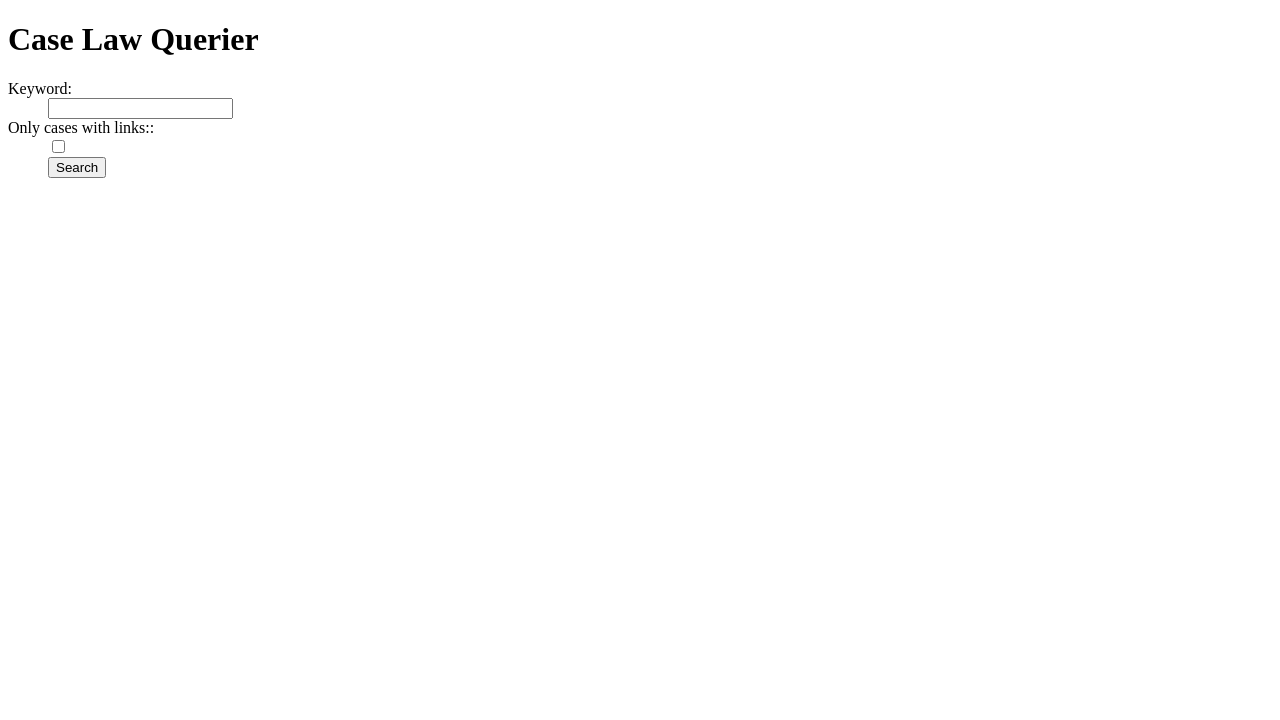
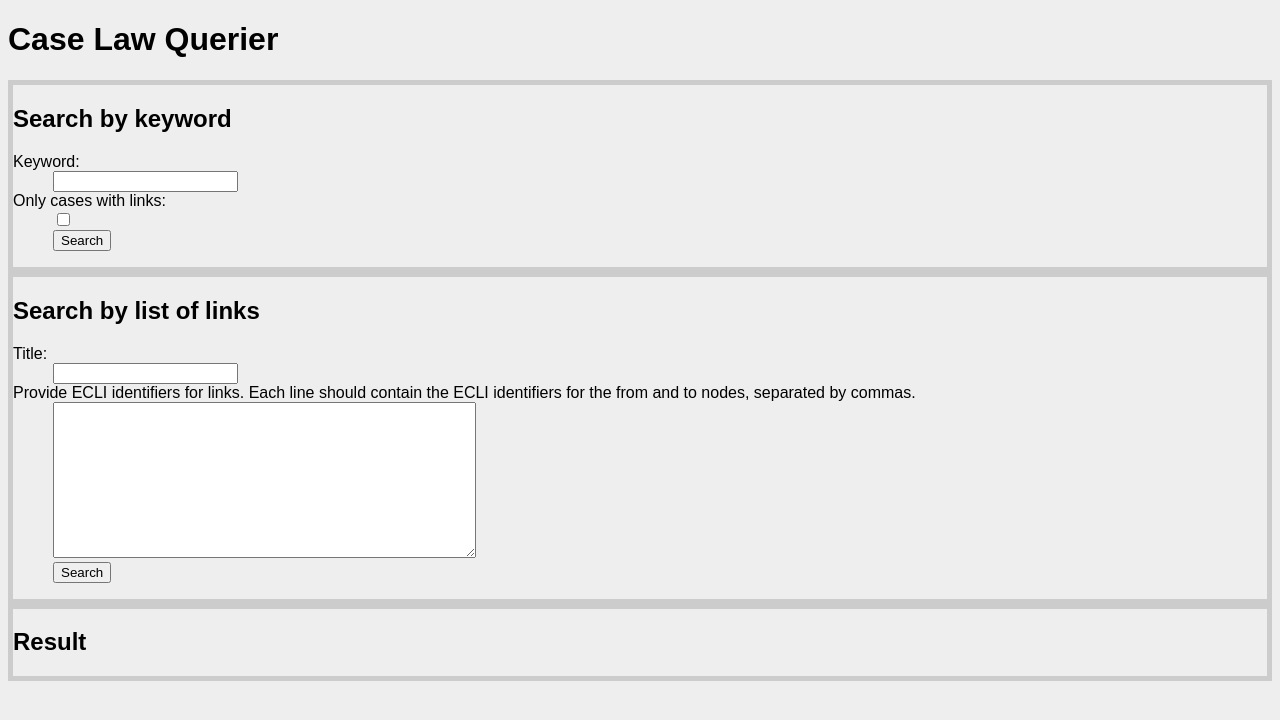
Before and after one commit to caselawanalytics/CaseLawAnalytics, a Flask app: page / in a window 1280 px wide. Shown: the top 720 px of the page. Run offline with Flask 2, Linux system fonts and the light colour scheme.

Commit message:
Added functionality to app

```diff
--- /dev/null
+++ b/blazegraph_querier/law_to_network.py
@@ -0,0 +1,2 @@
+
+url = "http://linkeddata.overheid.nl/service/get-links?ext-id=http://wetten.overheid.nl/id/BWBR0005290/2017-01-01/0/Boek7/Titeldeel10/Afdeling6/Artikel658&output=xml"
--- a/blazegraph_querier/links_to_json.py
+++ b/blazegraph_querier/links_to_json.py
@@ -8,8 +8,8 @@ from rdflib.namespace import DCTERMS
 import rdflib
 from blazegraph_querier import query_to_json, network_analysis
 
-def read_csv(path, sep=','):
-    links_df = pd.read_csv(path, sep=sep)
+def read_csv(path, sep=',', header='infer'):
+    links_df = pd.read_csv(path, sep=sep, header=0)
     links_df.columns = ['id', 'reference']
     links_df = links_df.drop_duplicates()
     eclis = list(pd.concat([links_df['id'], links_df['reference']]).unique())
--- a/blazegraph_querier/main.py
+++ b/blazegraph_querier/main.py
@@ -1,11 +1,12 @@
-from . import query_to_json
+from . import query_to_json, links_to_json
 
-from flask import Flask, request, render_template
+import io
+from flask import Flask, request, render_template, make_response, send_file
 app = Flask(__name__)
 
 
 @app.route('/')
-def hello_world():
+def index():
     return render_template('index.html')
 
 @app.route('/query_keyword', methods=['POST'])
@@ -24,3 +25,29 @@ def query():
     return render_template("index.html",
                            network_json=network_json,
                            network_csv=network_csv)
+
+@app.route('/query_links', methods=['POST'])
+def query_links():
+    network_json = None
+    network_csv = None
+    print(request.form)
+    if('links' in request.form):
+        links_csv = request.form['links']
+        title = request.form.get('title', 'Network')
+        links_df, eclis = links_to_json.read_csv(io.StringIO(links_csv),
+                                                 sep=',', header=None)
+        graph = links_to_json.make_graph(links_df, eclis)
+        nodes, links = links_to_json.graph_to_network(graph)
+        network_json = query_to_json.to_sigma_json(nodes, links, title)
+        network_csv = query_to_json.to_csv(nodes)
+    return render_template("index.html",
+                           network_json=network_json,
+                           network_csv=network_csv)
+
+@app.route('/download-json/', methods=['POST', 'GET'])
+def download_json():
+    # TODO: get the json from somewhere (cache)
+    network_json = ""
+    response = make_response(network_json)
+    response.headers["Content-Disposition"] = "attachment; filename=network_json.json"
+    return response
--- /dev/null
+++ b/blazegraph_querier/static/style.css
@@ -0,0 +1,11 @@
+body {
+    font-family: sans-serif;
+    background: #eee;
+}
+.form {
+    border: 5px solid #ccc;
+}
+.result {
+    margin: 5px;
+    border: 5px solid #ccc;
+}
--- a/blazegraph_querier/templates/index.html
+++ b/blazegraph_querier/templates/index.html
@@ -1,5 +1,6 @@
 <!DOCTYPE html>
 <html lang="en">
+<link rel="stylesheet" type="text/css" href="{{ url_for('static', filename='style.css') }}">
 <head>
     <meta charset="UTF-8">
     <title>Case Law Querier</title>
@@ -8,18 +9,40 @@
     <h1>Case Law Querier</h1>
     <div class="formpage">
           {% if error %}<p class="error"><strong>Error:</strong> {{ error }}{% endif %}
-        <form action="{{ url_for('query') }}" method="post">
+        <div class="form">
+            <h2>Search by keyword</h2>
+            <form action="{{ url_for('query') }}" method="post">
             <dl>
               <dt>Keyword:
               <dd><input type="text" name="keyword">
-              <dt>Only cases with links::
+              <dt>Only cases with links:
               <dd><input type="checkbox" name="only_linked">
               <dd><input type="submit" value="Search">
             </dl>
           </form>
+        </div>
+        <div class="form">
+            <h2>Search by list of links</h2>
+            <form action="{{ url_for('query_links') }}" method="post">
+            <dl>
+              <dt>Title:
+              <dd><input type="text" name="title">
+              <dt>Provide ECLI identifiers for links. Each line should contain the ECLI identifiers for the from and to nodes, separated by commas.
+              <dd>  <textarea  rows="10" cols="50" class="links_csv" name="links"></textarea>
+              <dd><input type="submit" value="Search">
+            </dl>
+          </form>
+        </div>
 
-        {% if network_json %}<textarea  rows="10" cols="50" class="network_output"> {{ network_json }}</textarea>{% endif %}
-        {% if network_csv %}<textarea  rows="10" cols="50" class="network_output"> {{ network_csv }}</textarea>{% endif %}
+        <div class="form">
+            <h2>Result</h2>
+            {% if network_json %}
+                <textarea  rows="10" cols="50" class="network_output"> {{ network_json }}</textarea>
+                <a href="/download-json/" target="blank"><button class='btn btn-default'>Download json</button></a>
+            {% endif %}
+            {% if network_csv %}<textarea  rows="10" cols="50" class="network_output"> {{ network_csv }}</textarea>{% endif %}
+        </div>
+
     </div>
 </body>
 </html>
```
